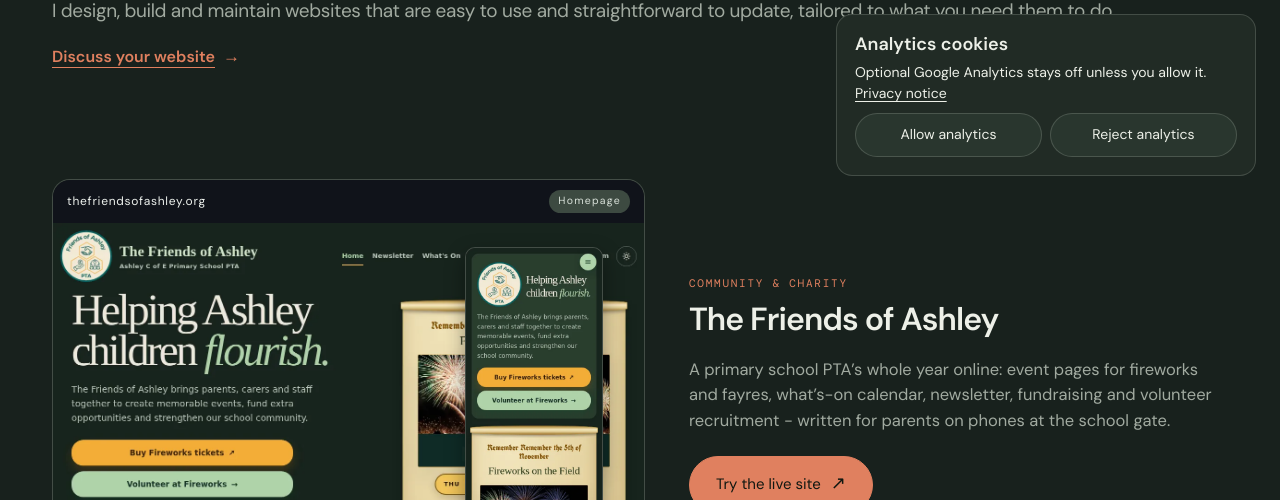
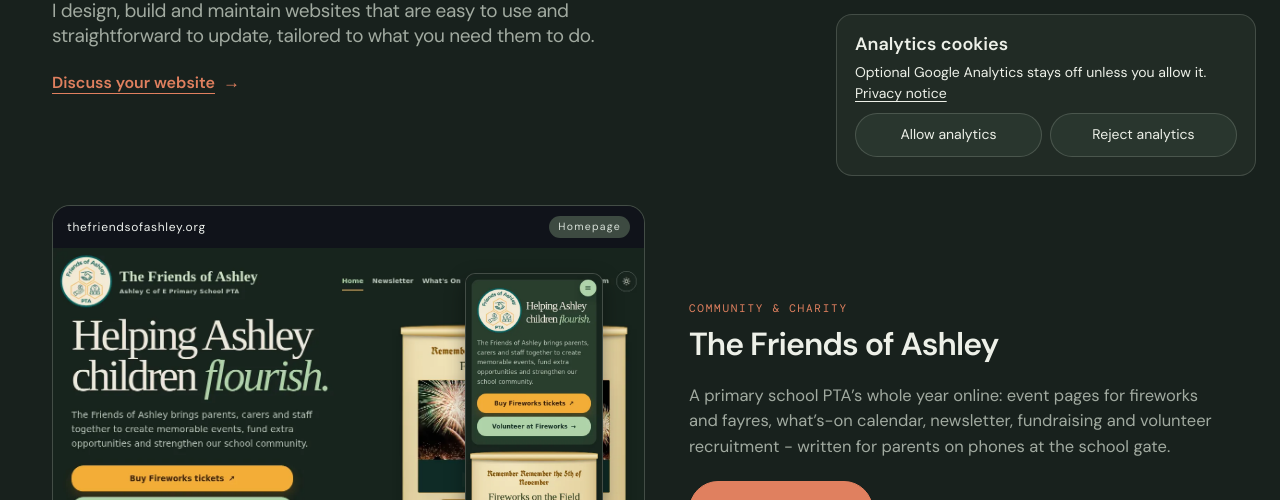
Before and after one commit to nicholascaplan/profile, a website: page index.html in a window 1280 px wide. Shown: the part 600-1100 px from the top of the page. Drawn offline with Linux system fonts and the light colour scheme.

Commit message:
Wrap the hero intro to two readable lines

```diff
--- a/assets/css/site.css
+++ b/assets/css/site.css
@@ -331,7 +331,7 @@ body[data-style="atelier"] .wordmark span { font-weight: 700; }
 body[data-style="atelier"] .hero { padding-top: 44px; }
 body[data-style="atelier"] .hero h1 { font-family: var(--body); font-size: clamp(52px, 8vw, 104px); font-weight: 400; letter-spacing: -.085em; line-height: .91; }
 body[data-style="atelier"] .hero h1 em { font-weight: 600; }
-body[data-style="atelier"] .hero-intro { font-size: 19px; max-width: none; }
+body[data-style="atelier"] .hero-intro { font-size: 19px; max-width: 620px; }
 body[data-style="atelier"] .portrait { filter: sepia(.16) saturate(.7); }
 body[data-style="atelier"] .section-heading h2, body[data-style="atelier"] .footer h2, body[data-style="atelier"] .page-hero h1 { font-weight: 400; }
 body[data-style="atelier"] .role { gap: 70px; grid-template-columns: 160px 1fr; }
```
